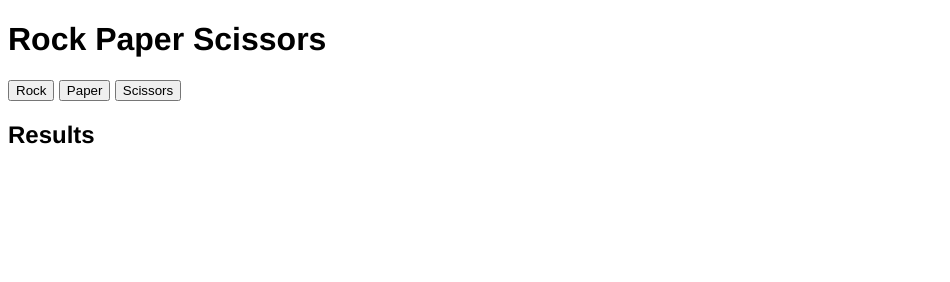
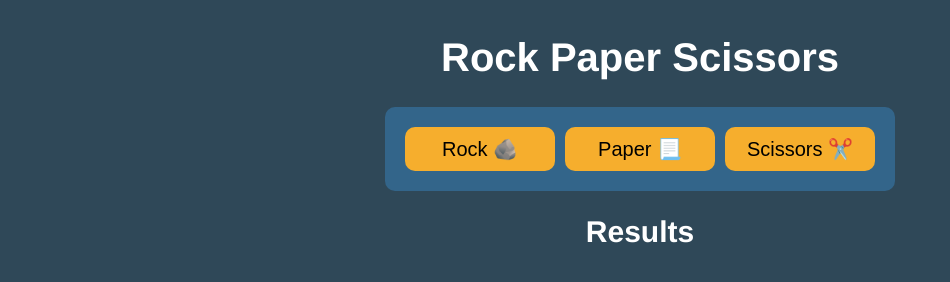
Before and after one commit to rohanreddy0/js-rockpaperscissors, a plain HTML site: page index.html in a window 1280 px wide. Shown: the whole page, without its empty margins (0-950 px from the left). Drawn offline with Linux system fonts and the light colour scheme.

Commit message:
Added some UI styling

```diff
--- a/index.html
+++ b/index.html
@@ -10,17 +10,19 @@
     <title>Rock Paper Scissors</title>
 </head>
 <body>
-<h1 id="page-title" class="font-helvetica">Rock Paper Scissors</h1>
-<div id="button-selections">
-    <button id="button-rock">Rock</button>
-    <button id="button-paper">Paper</button>
-    <button id="button-scissors">Scissors</button>
-</div>
-<div id="results-container">
-    <h2 class="font-helvetica">Results</h2>
-    <ul id="results-list">
+<div id="page-container">
+    <h1 id="page-title" class="font-helvetica white-text heading">Rock Paper Scissors</h1>
+    <div id="button-selections">
+        <button id="button-rock">Rock 🪨</button>
+        <button id="button-paper">Paper 📃</button>
+        <button id="button-scissors">Scissors ✂️</button>
+    </div>
+    <div id="results-container">
+        <h2 class="font-helvetica white-text subheading">Results</h2>
+        <ul id="results-list" class="white-text">
 
-    </ul>
+        </ul>
+    </div>
 </div>
 </body>
 </html>
--- a/script.js
+++ b/script.js
@@ -64,7 +64,7 @@ function addResult() {
 }
 
 function decideWinner() {
-    const winner = document.createElement("div");
+    const winner = document.createElement("li");
     winner.classList.add("winner-text");
 
     if (humanScore > computerScore) {
@@ -111,3 +111,5 @@ button_selections.addEventListener("click", (event) => {
             break;
     }
 });
+
+// TODO: Add a reset button
--- a/styles.css
+++ b/styles.css
@@ -1,13 +1,69 @@
 body {
     font-family: 'helvetica', sans-serif;
+    display: flex;
+    flex-direction: column;
+    align-items: center;
+    justify-content: center;
+    background-color: #2F4858;
+}
+
+#page-container {
+    display: flex;
+    flex-direction: column;
+    flex: 1;
+    align-items: center;
+}
+
+.white-text {
+    color: #FFFFFF;
+}
+
+.heading {
+    font-size: 40px
+}
+
+.subheading {
+    font-size: 30px
+}
+
+#button-selections {
+    background-color: #33658A;
+    padding: 20px;
+    display: flex;
+    gap: 10px;
+    border-radius: 10px;
+}
+
+button {
+    background-color: #F6AE2D;
+    padding: 10px;
+    width: 150px;
+    border-radius: 10px;
+    border: none;
+    font-size: 20px;
 }
 
 ul {
     list-style-type: none;
     margin: 0;
     padding: 0;
+    display: flex;
+    flex-direction: column;
+    font-size: 20px;
+}
+
+#results-container {
+    display: flex;
+    flex-direction: column;
+    align-items: center;
 }
 
 .winner-text {
-    color: blue;
+    margin-top: 20px;
+    color: black;
+    font-weight: bold;
+    padding: 10px;
+    text-align: center;
+    background-color: #F6AE2D;
+    border-radius: 20px;
 }
```
